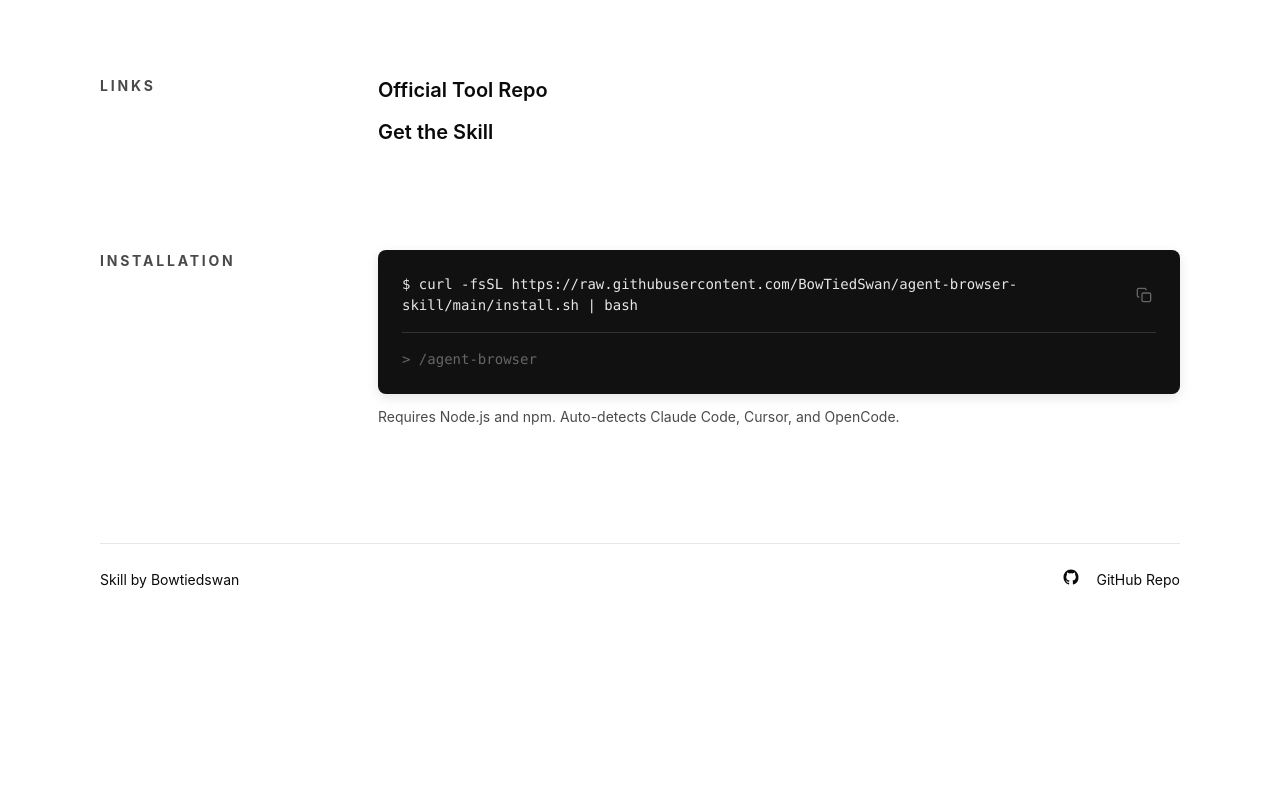
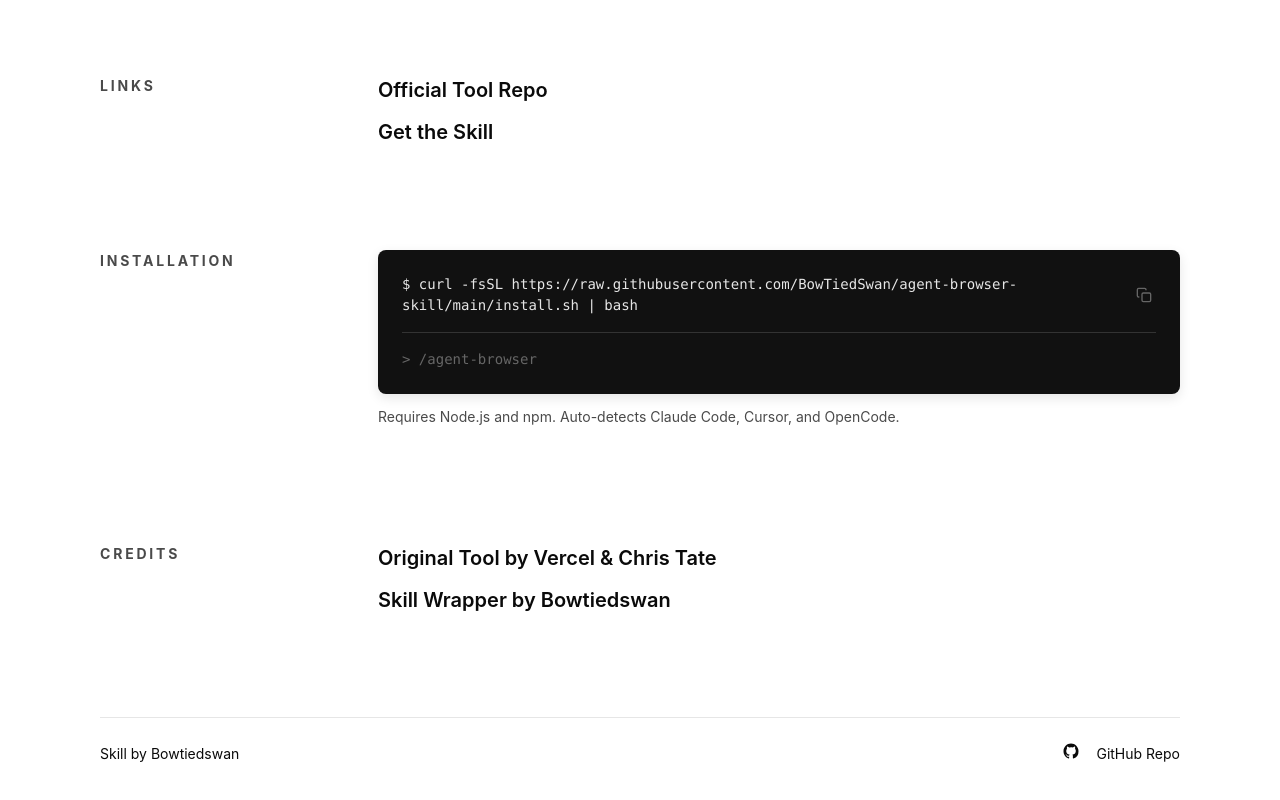
Before and after one commit to BowTiedSwan/agent-browser-skill, a plain HTML site: page index.html in a window 1280 px wide. Shown: the part 683-1483 px from the top of the page. Before the commit the page ends 1376 px from the top, so only its background shows below. Drawn offline with Linux system fonts and the light colour scheme.

Commit message:
Add Credits section to README and landing page

```diff
--- a/index.html
+++ b/index.html
@@ -350,6 +350,18 @@
         </div>
       </section>
 
+      <section class="frame section">
+        <h3>Credits</h3>
+        <div class="content links">
+          <a href="https://github.com/vercel-labs/agent-browser" target="_blank" rel="noreferrer">
+            Original Tool by Vercel & Chris Tate
+          </a>
+          <a href="https://x.com/Bowtiedswan" target="_blank" rel="noreferrer">
+            Skill Wrapper by Bowtiedswan
+          </a>
+        </div>
+      </section>
+
       <div class="frame">
         <footer>
           <a href="https://x.com/Bowtiedswan" target="_blank" rel="noreferrer">Skill by Bowtiedswan</a>
```
Also changed, not shown: 1 other file.
